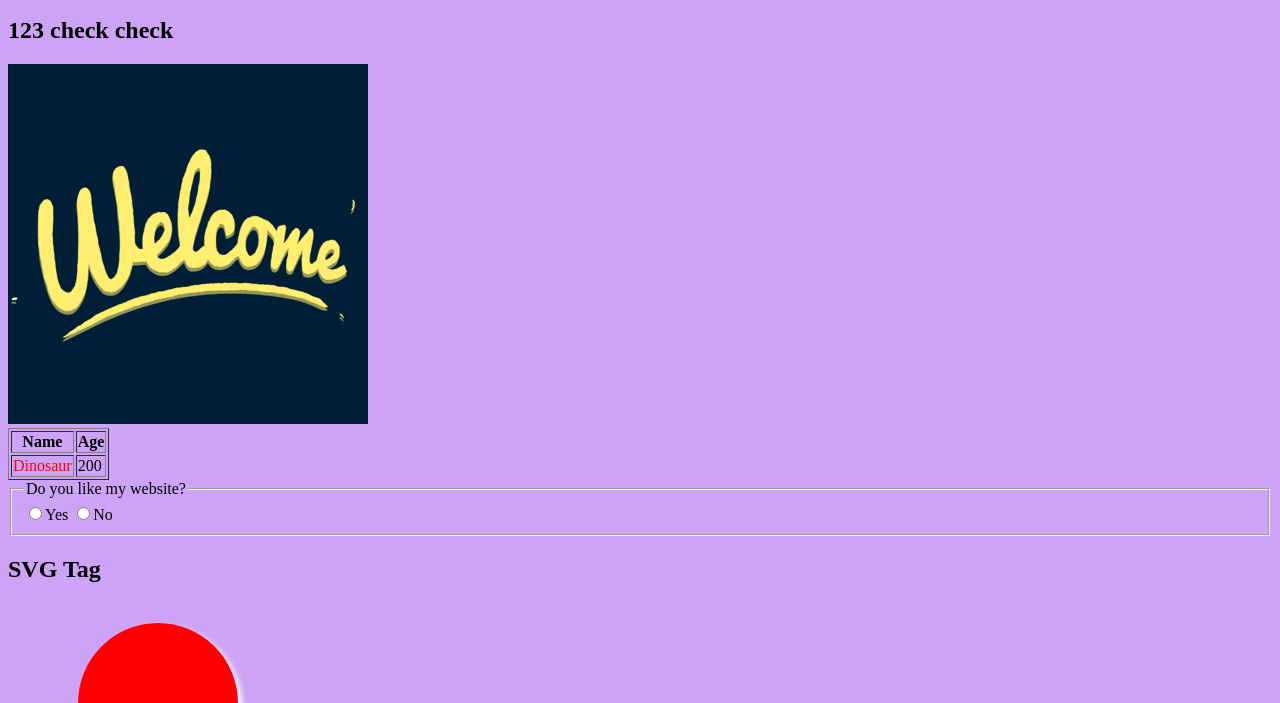
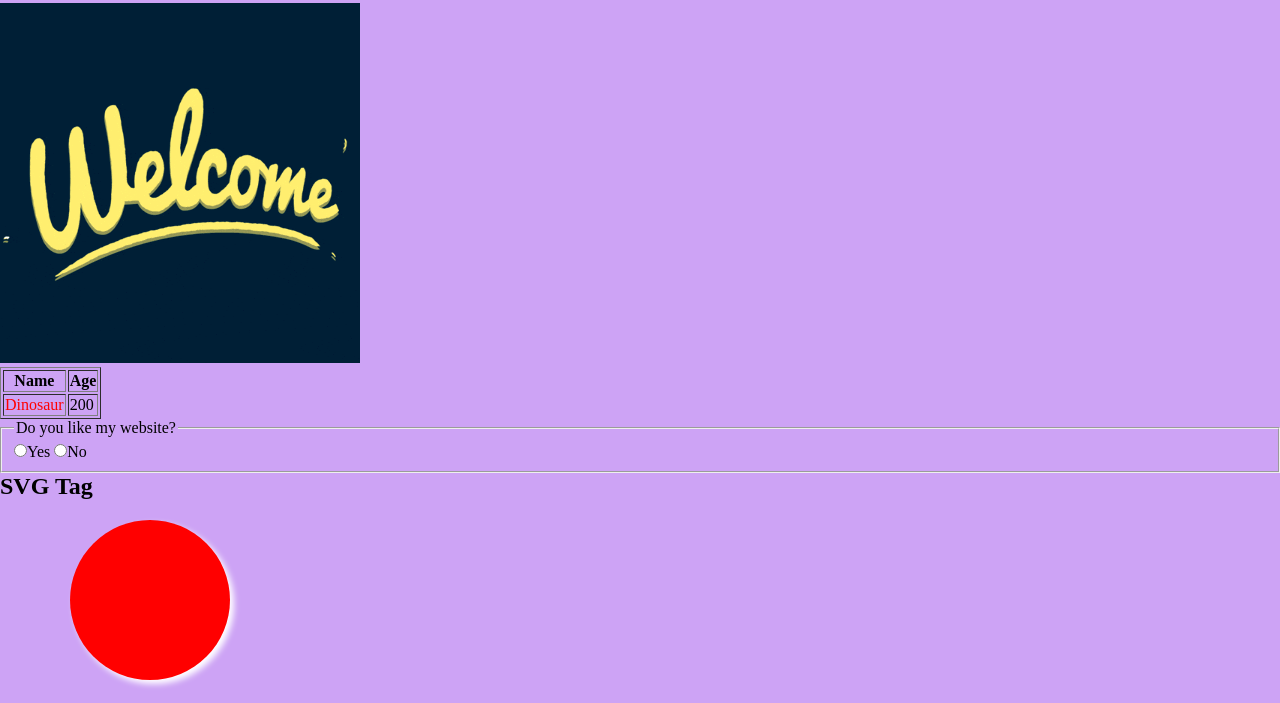
Before and after one commit to adiux06/WebDev, a plain HTML site: page webdev/index.html in a window 1280 px wide. Shown: the part 110-813 px from the top of the page. Drawn offline with Linux system fonts and the light colour scheme.

Commit message:
css selectors

```diff
--- a/webdev/style.css
+++ b/webdev/style.css
@@ -19,3 +19,8 @@ span[class="dino"] {
     color: aquamarine;
     text-shadow: 4px 4px 3px rgb(8, 3, 3);
 }
+
+/* universal selector */
+*{
+    margin: 0%;
+}
```
